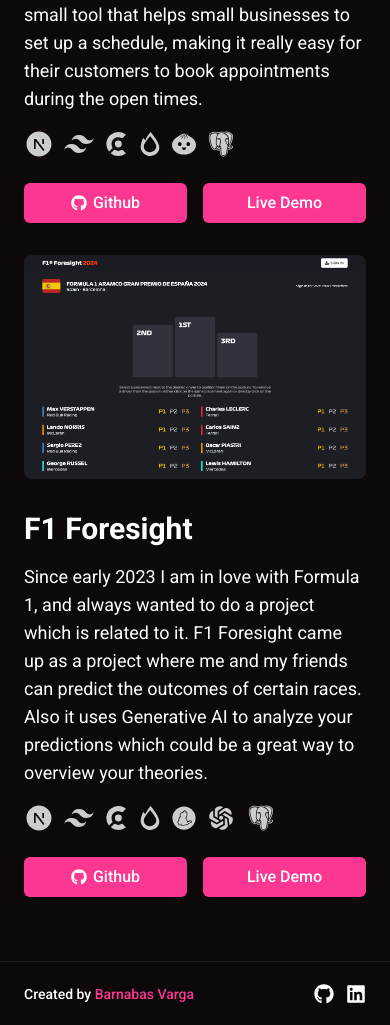
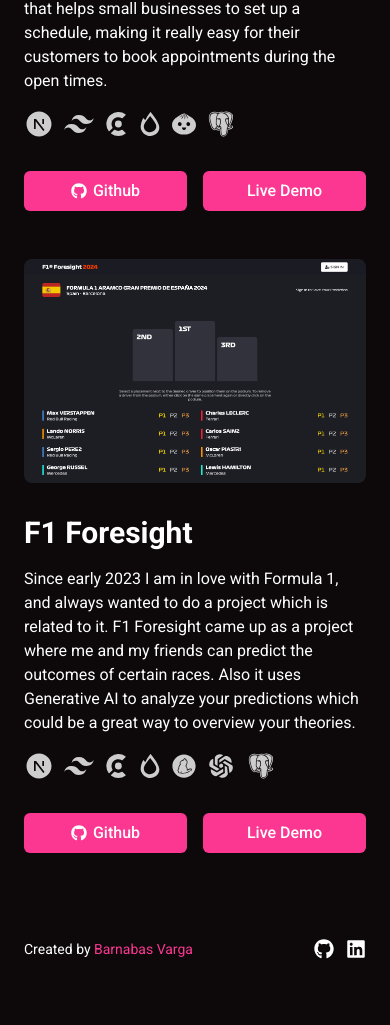
Before and after one commit to vabarnabas/portfolio, a Next.js app: page / in a window 390 px wide. Shown: the part 2791-3816 px from the top of the page. After the commit the page ends 3772 px from the top, so only its background shows below. Built offline with nearby package versions, Linux system fonts and the light colour scheme.

Commit message:
feat: updated projects' look

```diff
--- a/components/footer/footer.tsx
+++ b/components/footer/footer.tsx
@@ -7,9 +7,9 @@ export default function Footer() {
     "cursor-pointer hover:text-text-primary ease-out transition-all duration-200";
 
   return (
-    <div className="h-16 w-full flex justify-center border-t border-background-secondary">
+    <div className="h-16 w-full flex justify-center border-background-secondary">
       <div className="flex items-center justify-between w-full max-w-[1280px] px-6 md:px-8">
-        <p className="text-sm font-medium">
+        <p className="text-sm">
           Created by <span className="text-text-primary">Barnabas Varga</span>
         </p>
         <div className="flex items-center gap-x-3 text-xl">
--- a/components/project-card/project-card.tsx
+++ b/components/project-card/project-card.tsx
@@ -21,15 +21,15 @@ export default function ProjectCard({
   live,
 }: Props) {
   return (
-    <div className="grid lg:grid-cols-2 gap-x-8 gap-y-8">
+    <div className="grid lg:grid-cols-2 gap-8">
       <div className="">
-        <div className="relative rounded-lg overflow-clip h-56 md:h-[22rem]">
+        <div className="relative rounded-lg overflow-clip h-56 md:h-[20rem]">
           <Image priority src={src} fill objectFit="cover" alt={src} />
         </div>
       </div>
       <div className="h-full flex flex-col">
         <p className="text-3xl font-semibold">{title}</p>
-        <p className="mt-4 text-lg">{description}</p>
+        <p className="mt-4">{description}</p>
         <div className="flex gap-x-2.5 mt-4 text-3xl items-center">
           {technologies.map((tech, index) => (
             <div
@@ -40,17 +40,17 @@ export default function ProjectCard({
             </div>
           ))}
         </div>
-        <div className="mt-auto flex gap-x-4">
+        <div className="lg:mt-auto flex gap-x-4 mt-8 empty:mt-0">
           {github ? (
             <Link className="flex w-full" href={github} target="_blank">
-              <button className="flex items-center justify-center w-full gap-x-1.5 mt-6 md:mt-8 rounded-md px-4 py-2 bg-text-primary hover:bg-text-secondary text-white font-medium">
+              <button className="flex items-center justify-center w-full gap-x-1.5 rounded-md px-4 py-2 bg-text-primary hover:bg-text-secondary text-white font-medium">
                 <FaGithub /> Github
               </button>
             </Link>
           ) : null}
           {live ? (
             <Link className="flex w-full" href={live} target="_blank">
-              <button className="flex items-center justify-center w-full gap-x-1.5 mt-6 md:mt-8 rounded-md px-4 py-2 bg-text-primary hover:bg-text-secondary text-white font-medium">
+              <button className="flex items-center justify-center w-full gap-x-1.5 rounded-md px-4 py-2 bg-text-primary hover:bg-text-secondary text-white font-medium">
                 Live Demo
               </button>
             </Link>
--- a/components/sections/projects/projects.tsx
+++ b/components/sections/projects/projects.tsx
@@ -10,7 +10,7 @@ export default function ProjectsSection() {
   return (
     <div id="projects" className="scroll-mt-20">
       <p className="text-3xl font-semibold">Projects</p>
-      <div className="mt-8 flex flex-col gap-y-8">
+      <div className="mt-8 flex flex-col gap-y-12 md:gap-y-8">
         <ProjectCard
           title="Booker"
           description="Booker is a passion project of mine, a small tool that helps small businesses to set up a schedule, making it really easy for their customers to book appointments during the open times."
```
